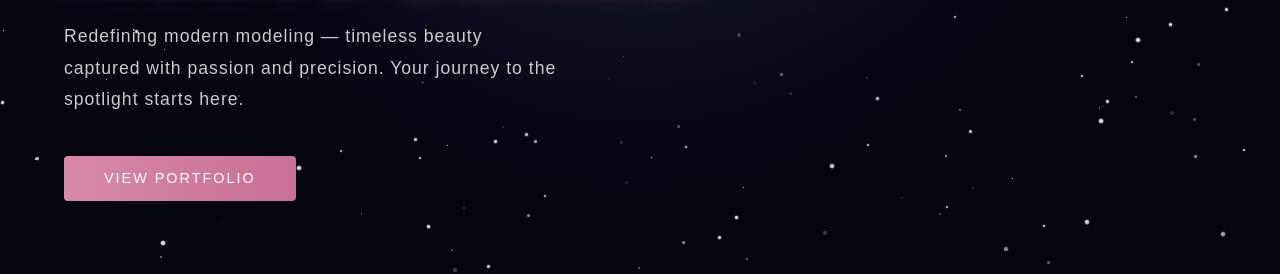
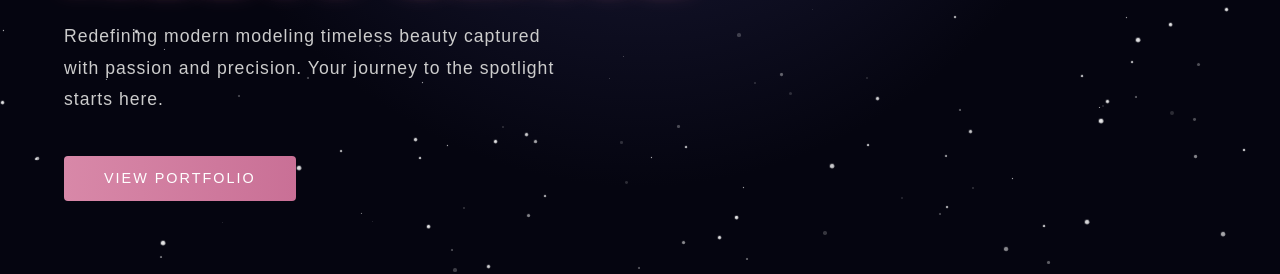
Before and after one commit to TUDLONGR3/FINALSTUDLONG1, a plain HTML site: page index.html in a window 1280 px wide. Shown: the part 492-766 px from the top of the page. Drawn offline with Linux system fonts and the light colour scheme.

Commit message:
Update tagline in hero banner
Removed the em dash from the tagline for consistency.

```diff
--- a/index.html
+++ b/index.html
@@ -54,7 +54,7 @@
     <div class="hero-content">
       <p>Welcome to NOVA</p>
       <h1>Where Elegance<br>Meets Grace</h1>
-      <p class="tagline">Redefining modern modeling — timeless beauty captured with passion and precision. Your journey to the spotlight starts here.</p>
+      <p class="tagline">Redefining modern modeling timeless beauty captured with passion and precision. Your journey to the spotlight starts here.</p>
       <a href="gallery.html" class="btn-primary">View Portfolio</a>
     </div>
   </section>
```
